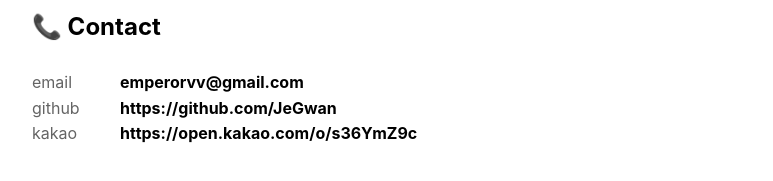
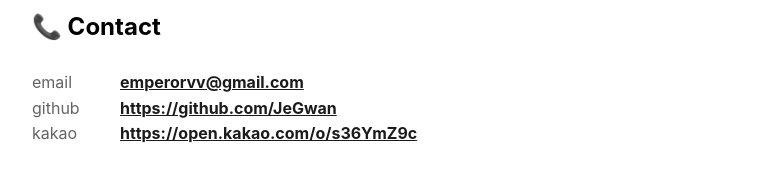
Before and after one commit to JeGwan/its-me, a Next.js app: page / in a window 1280 px wide. Shown: the part 2315-2496 px from the top of the page, without its empty margins (224-997 px from the left). Built offline with nearby package versions, Linux system fonts and the light colour scheme.

Commit message:
feat: Contact link 추가

```diff
--- a/lib/constants.ts
+++ b/lib/constants.ts
@@ -1,8 +1,12 @@
 import { Portfolio } from "./types";
 
 export const APP_NAME = "It's me : 개발자 오제관 자기소개서";
-export const contacts = [
-  { type: "email", value: "emperorvv@gmail.com" },
+export const contacts: { type: string; value: string; link?: string }[] = [
+  {
+    type: "email",
+    value: "emperorvv@gmail.com",
+    link: "mailto:emperorvv@gmail.com",
+  },
   { type: "github", value: "https://github.com/JeGwan" },
   { type: "kakao", value: "https://open.kakao.com/o/s36YmZ9c" },
 ];
--- a/pages/index.tsx
+++ b/pages/index.tsx
@@ -112,6 +112,9 @@ const HomePageComp = styled.div`
         dd {
           font-weight: bold;
           word-break: break-all;
+          a {
+            color: ${styleVariables.colors.grey1};
+          }
         }
       }
     }
@@ -263,10 +266,14 @@ const HomePage = () => {
           </AppSwiper>
           <Title level={1}>📞 Contact</Title>
           <div className="contact">
-            {contacts.map(({ type, value }, index) => (
+            {contacts.map(({ type, value, link }, index) => (
               <dl key={index}>
                 <dt>{type}</dt>
-                <dd>{value}</dd>
+                <dd>
+                  <a target="_blank" href={link || value}>
+                    {value}
+                  </a>
+                </dd>
               </dl>
             ))}
           </div>
```
